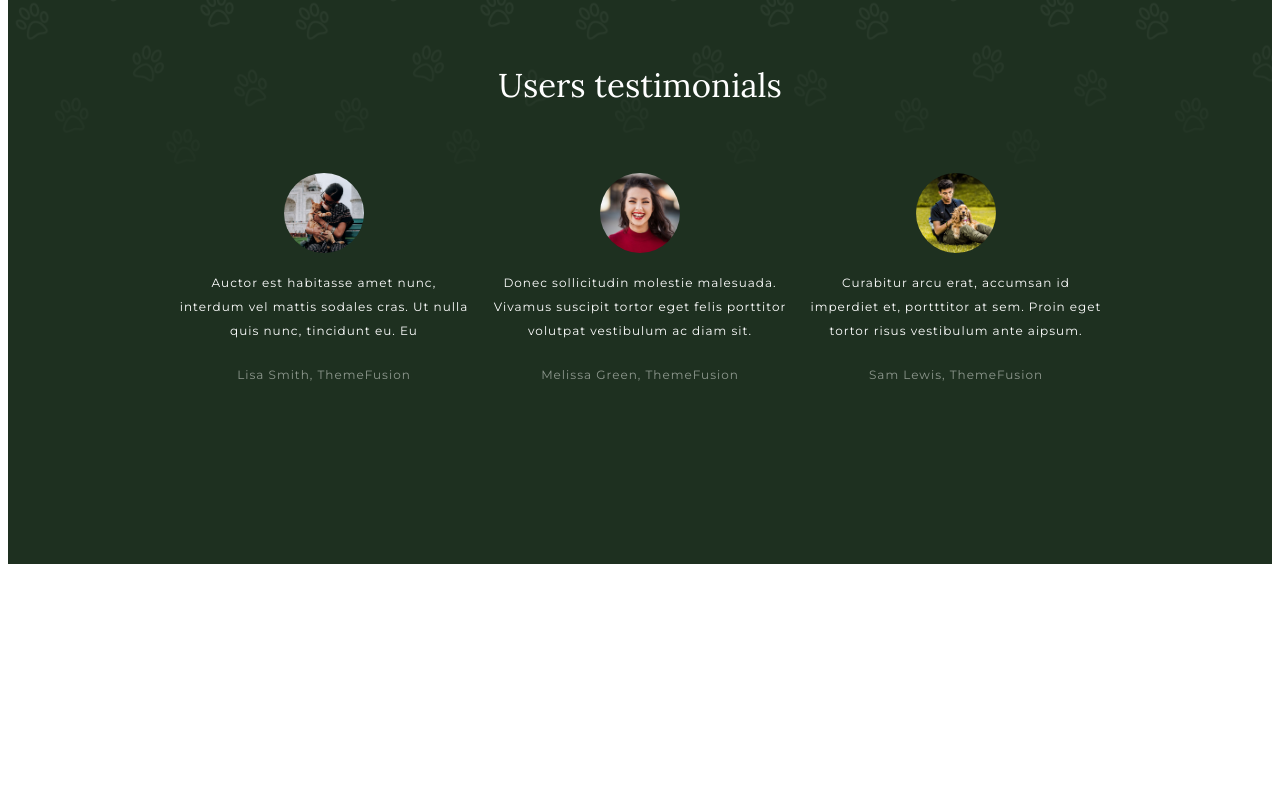
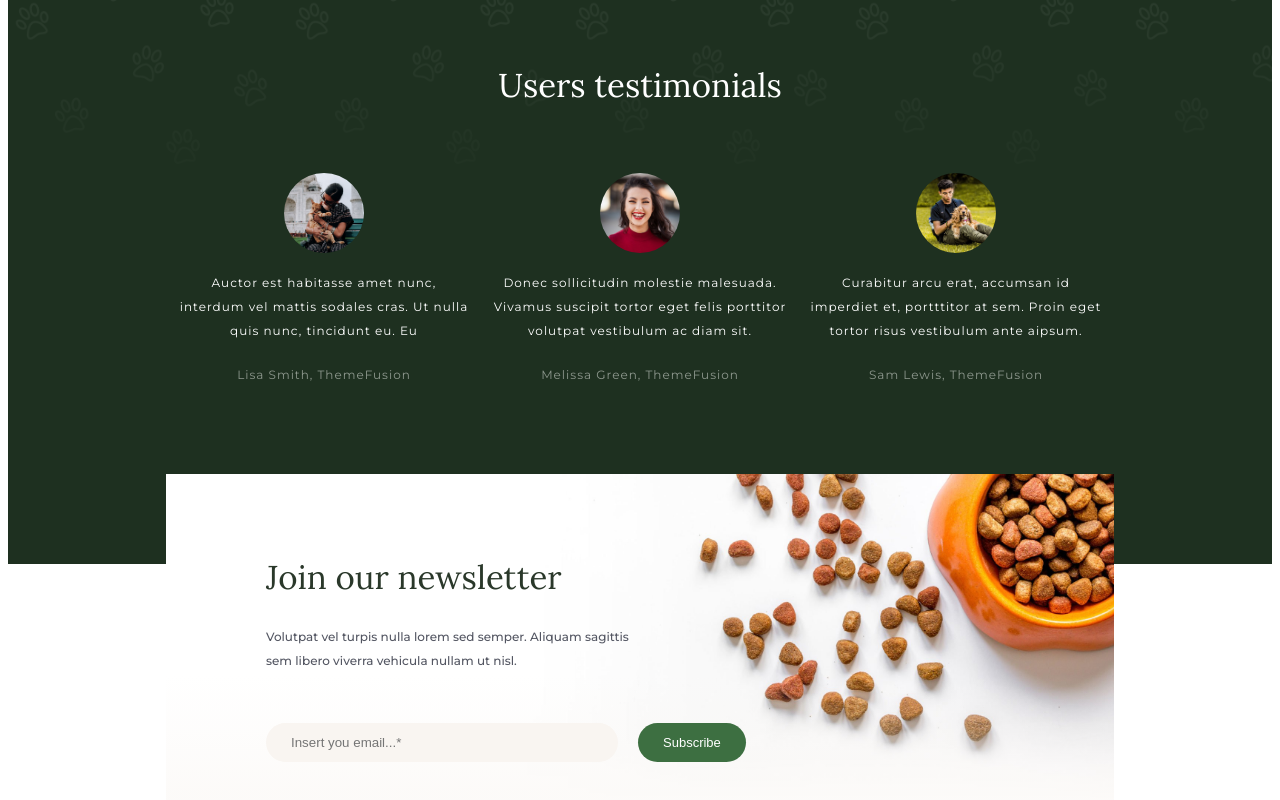
Before and after one commit to EmanuelaMocci/proj-html-vuejs, a Vue app: page / in a window 1280 px wide. Shown: the part 3292-4092 px from the top of the page. Before the commit the page ends 3864 px from the top, so only its background shows below. Built offline with nearby package versions, Linux system fonts and the light colour scheme; a web font is replaced by a local one.

Commit message:
Aggiunta sezione Newsletter

```diff
--- a/src/components/Main.vue
+++ b/src/components/Main.vue
@@ -4,6 +4,7 @@
         <SectionNewArrivals/>
         <SectionBestSellers/>
         <SectionTestimonials/>
+        <SectionNewsletter/>
     </div>
 </template>
 
@@ -12,6 +13,8 @@ import SectionCategory from './SectionCategory.vue';
 import SectionNewArrivals from './SectionNewArrivals.vue';
 import SectionBestSellers from './SectionBestSellers.vue';
 import SectionTestimonials from './SectionTestimonials.vue';
+import SectionNewsletter from './SectionNewsletter.vue';
+
 
 
 export default {
@@ -20,7 +23,8 @@ export default {
         SectionCategory,
         SectionNewArrivals,
         SectionBestSellers,
-        SectionTestimonials
+        SectionTestimonials,
+        SectionNewsletter
     }
 }
 </script>
--- /dev/null
+++ b/src/components/SectionNewsletter.vue
@@ -0,0 +1,76 @@
+<template>
+    <div class="newsletter-container">
+        <div class="newsletter">
+            <h2>Join our newsletter</h2>
+            <div>Volutpat vel turpis nulla lorem sed semper. Aliquam sagittis sem libero viverra vehicula nullam ut nisl.</div>
+            <input type="text" placeholder="Insert you email...*">
+            <button>Subscribe</button>
+        </div>
+    </div>
+</template>
+
+<script>
+export default {
+    name: "SectionNewsletter"
+}
+</script>
+
+<style lang="scss" scoped>
+@import "../assets/style/variables";
+@mixin centered {
+    max-width: 75%;
+    margin: auto;
+}
+@mixin button{
+    border: none;
+    padding: 12px 25px;
+    border-radius: 20px;
+    font-size: $fontDescription;
+}
+@mixin h2Title{
+    font-weight: 200;
+    font-family: $heroFont;
+    font-size: 33px;
+    color: $h2Color;
+}
+
+.newsletter-container{
+    @include centered;
+    background-image: linear-gradient(transparent 50%, rgba(249,245,241, 0.45) 80%), url('../assets/img/banner-7-2x-scaled.jpg');
+    background-size: cover;
+    background-repeat: no-repeat;
+    height: 400px;
+    margin-top: -90px;
+    margin-bottom: 50px;
+
+    .newsletter{
+        padding: 55px 100px;
+
+        h2{
+            @include h2Title;
+        }
+        div{
+            color: #535662;
+            width: 50%;
+            font-family: $montserrat;
+            font-size: 12px;
+            letter-spacing: 1;
+            font-weight: 500;
+            line-height: $lineheight3;
+        }
+        input{
+            background-color: #f9f5f1;
+            border: none;
+            padding: 12px 150px 12px 25px ;
+            border-radius: 20px;
+            margin: 50px 20px 0 0;
+            outline: none;
+        }
+        button{
+            @include button;
+            color: $textColor;
+            background-color: $button;
+        }
+    }
+}
+</style>
```
Also changed, not shown: src/assets/img/banner-7-2x-scaled.jpg (added).
